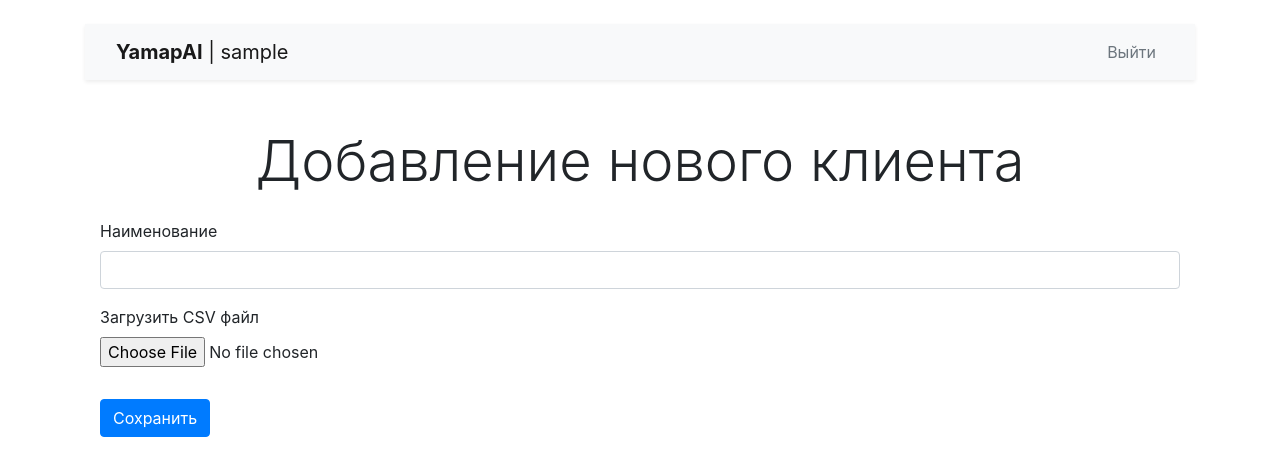
After one commit to basmdev/yamapai, a Flask app: page /add_client in a window 1280 px wide. The commit adds this page. Shown: the top 476 px of the page. Run offline with Flask 3, Linux system fonts and the light colour scheme; the visitor is signed in with stand-in values (Sample User, id 1); some libraries are stand-ins or nearby versions.

Commit message:
Add clients feature

```diff
--- a/app.py
+++ b/app.py
@@ -1,10 +1,10 @@
-from flask import Flask, flash, redirect, render_template, url_for
+from flask import Flask, flash, redirect, render_template, request, url_for
 from flask_login import (LoginManager, current_user, login_required,
                          login_user, logout_user)
 
 import config
 from forms import LoginForm, RegisterForm
-from models import User, db
+from models import Client, User, db
 
 app = Flask(__name__)
 app.config["SECRET_KEY"] = config.SECRET_KEY
@@ -29,12 +29,15 @@ def load_user(user_id):
     return db.session.get(User, int(user_id))
 
 
+# Главная страница
 @app.route("/")
 @login_required
 def index():
-    return render_template("index.html")
+    clients = Client.query.all()
+    return render_template("index.html", clients=clients)
 
 
+# Регистрация пользователя
 @app.route("/register", methods=["GET", "POST"])
 def register():
     form = RegisterForm()
@@ -58,11 +61,12 @@ def register():
         db.session.add(new_user)
         db.session.commit()
         flash("Регистрация прошла успешно", "success")
-        return redirect(url_for("login"))
+        return redirect(url_for("index"))
 
     return render_template("register.html", form=form)
 
 
+# Вход пользователя
 @app.route("/login", methods=["GET", "POST"])
 def login():
     form = LoginForm()
@@ -80,12 +84,14 @@ def login():
     return render_template("login.html", form=form)
 
 
+# Профиль пользователя
 @app.route("/profile")
 @login_required
 def profile():
     return render_template("profile.html", username=current_user.username)
 
 
+# Выход пользователя
 @app.route("/logout")
 @login_required
 def logout():
@@ -93,6 +99,22 @@ def logout():
     return redirect(url_for("login"))
 
 
+# Добавление клиента
+@app.route("/add_client", methods=["GET", "POST"])
+@login_required
+def add_client():
+    if request.method == "POST":
+        name = request.form.get("name")
+        new_client = Client(name=name)
+        db.session.add(new_client)
+        db.session.commit()
+
+        flash("Новый клиент добавлен", "success")
+        return redirect(url_for("index"))
+
+    return render_template("add_client.html")
+
+
 if __name__ == "__main__":
     with app.app_context():
         db.create_all()
--- a/models.py
+++ b/models.py
@@ -15,3 +15,8 @@ class User(UserMixin, db.Model):
 
     def check_password(self, password):
         return check_password_hash(self.password, password)
+
+
+class Client(db.Model):
+    id = db.Column(db.Integer, primary_key=True)
+    name = db.Column(db.String(100), nullable=False)
--- /dev/null
+++ b/templates/add_client.html
@@ -0,0 +1,20 @@
+{% extends "base.html" %}
+
+{% block title %}Добавление клиента{% endblock %}
+
+{% block content %}
+<div class="container mt-4">
+    <h1 class="display-4 text-center mb-4">Добавление нового клиента</h1>
+    <form method="POST" enctype="multipart/form-data">
+        <div class="form-group">
+            <label for="name">Наименование</label>
+            <input type="text" class="form-control" id="name" name="name" required>
+        </div>
+        <div class="form-group mt-3">
+            <label for="file">Загрузить CSV файл</label>
+            <input type="file" class="form-control-file" id="file" name="file" accept=".csv">
+        </div>
+        <button type="submit" class="btn btn-primary mt-3">Сохранить</button>
+    </form>
+</div>
+{% endblock %}
--- a/templates/base.html
+++ b/templates/base.html
@@ -7,6 +7,36 @@
     <link href="https://stackpath.bootstrapcdn.com/bootstrap/4.5.2/css/bootstrap.min.css" rel="stylesheet">
 </head>
 <body>
+    <div class="container mt-4">
+        <nav class="navbar navbar-expand-lg navbar-light bg-light shadow-sm">
+            <div class="container-fluid">
+                <a class="navbar-brand" href="{{ url_for('index') }}"><b>YamapAI</b>{% if current_user.is_authenticated %} | {{ current_user.username }}{% endif %}</a>
+                <button class="navbar-toggler" type="button" data-toggle="collapse" data-target="#navbarNav" aria-controls="navbarNav" aria-expanded="false">
+                    <span class="navbar-toggler-icon"></span>
+                </button>
+                {% if current_user.is_authenticated %}
+                <div class="collapse navbar-collapse justify-content-end" id="navbarNav">
+                    <ul class="navbar-nav">
+                        {% if not request.path == '/add_client' %}
+                        <li class="nav-item me-2">
+                            <a class="nav-link text-muted" href="{{ url_for('add_client') }}"
+                            onmouseover="this.classList.add('text-primary')" onmouseout="this.classList.remove('text-primary')">
+                            Добавить
+                            </a>
+                        </li>
+                        {% endif %}
+                        <li class="nav-item">
+                            <a class="nav-link text-muted" href="{{ url_for('logout') }}"
+                            onmouseover="this.classList.add('text-danger')" onmouseout="this.classList.remove('text-danger')">
+                            Выйти
+                            </a>
+                        </li>
+                    </ul>
+                </div>
+                {% endif %}
+            </div>
+        </nav>
+    </div>
     <div class="container mt-5">
         {% with messages = get_flashed_messages(with_categories=true) %}
             {% if messages %}
@@ -19,6 +49,7 @@
                 </div>
             {% endif %}
         {% endwith %}
+
         {% block content %}{% endblock %}
     </div>
     <script src="https://code.jquery.com/jquery-3.5.1.slim.min.js"></script>
```
Also changed, not shown: templates/index.html (+14 -25 lines).
